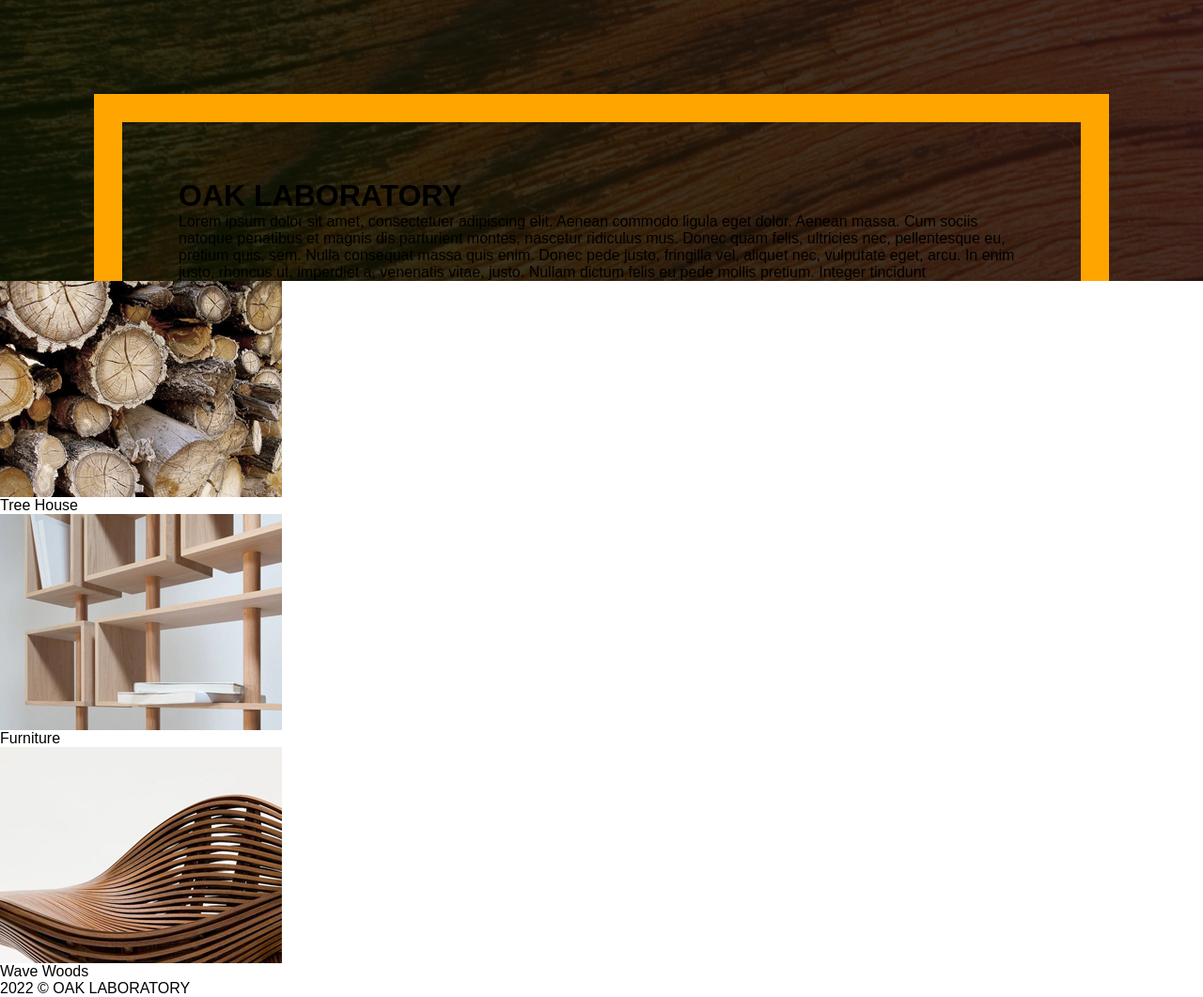
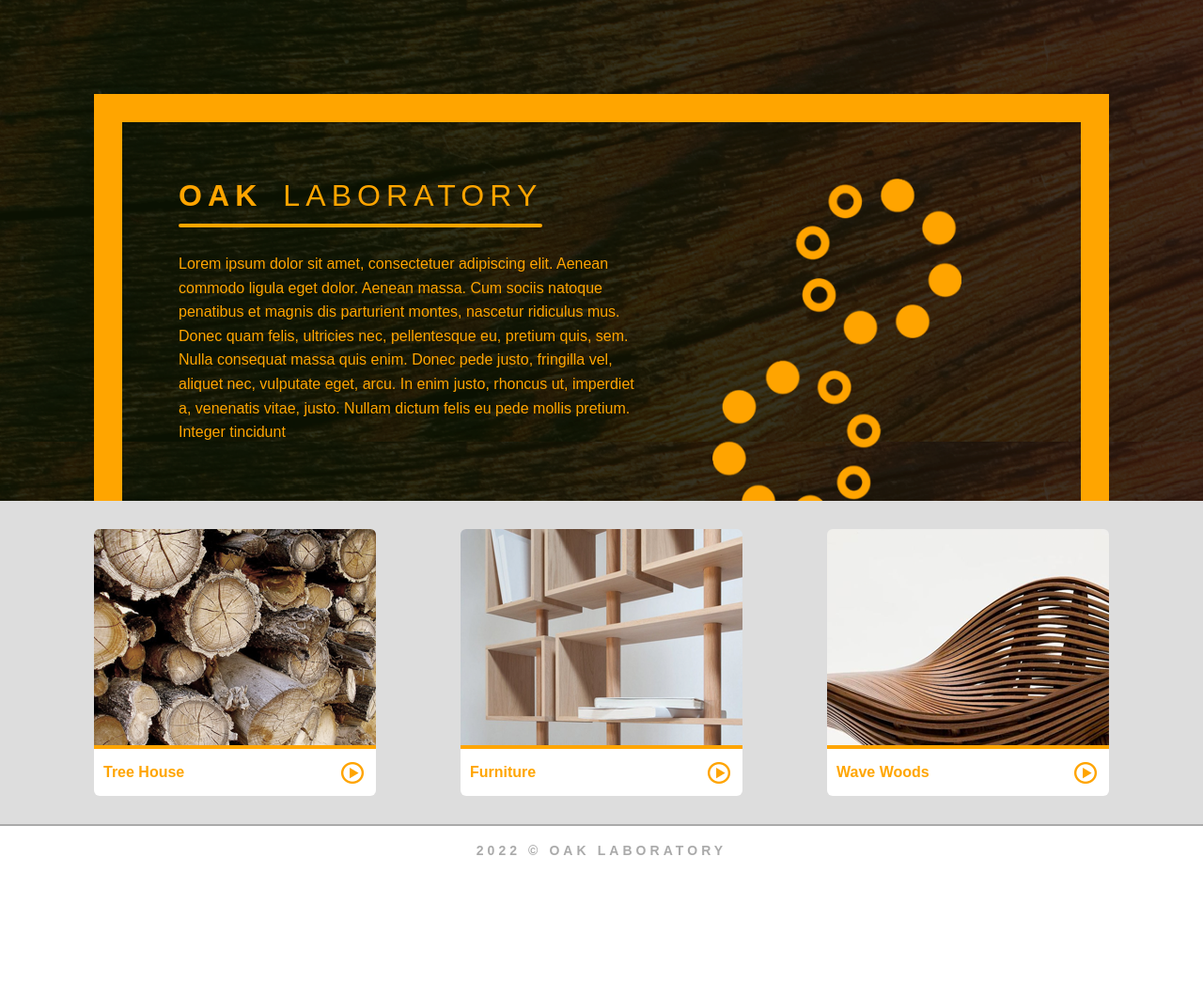
Before and after one commit to codingaring/VimCamp, a plain HTML site: page task/3week/wood2/index.html in a window 1280 px wide. Shown: the whole page at 94% size. After the commit the page ends 931 px from the top, so only its background shows below. Drawn offline with Linux system fonts and the light colour scheme.

Commit message:
week3_날아간 파일 복구

```diff
--- a/task/3week/wood2/index.html
+++ b/task/3week/wood2/index.html
@@ -1,4 +1,3 @@
-<!DOCTYPE html>
 <html>
 
 <head>
@@ -10,9 +9,9 @@
 <body>
   <main class="main">
     <header class="header">
-      <div class="header-border">
       <div class="header-layout">
-          <h1 class="header-title"><span class="bold">OAK</span> LABORATORY</h1>
+        <div class="header-contentBox">
+          <h1 class="header-title"><span class="bold">OAK</span>LABORATORY</h1>
           <p class="header-content">Lorem ipsum dolor sit amet, consectetuer adipiscing elit. Aenean commodo ligula eget
             dolor. Aenean massa.
             Cum
@@ -25,19 +24,24 @@
       </div>
     </header>
     <section class="card-list">
+      <div class="card-list-layout">
         <div class="card"><img class="card-img" src="./images/type-a.png" alt="tree house" />
           <div class="card-info">
             <p class="card-title">Tree House</p>
+            <button type="button" class="card-btn"><img src="./images/play.png" alt="card-button" /></button>
           </div>
         </div>
         <div class="card"><img class="card-img" src="./images/type-b.png" alt="furniture" />
           <div class="card-info">
             <p class="card-title">Furniture</p>
+            <button type="button" class="card-btn"><img src="./images/play.png" alt="card-button" /></button>
           </div>
         </div>
         <div class="card"><img class="card-img" src="./images/type-c.png" alt="wave woods" />
           <div class="card-info">
             <p class="card-title">Wave Woods</p>
+            <button type="button" class="card-btn"><img src="./images/play.png" alt="card-button" /></button>
+          </div>
         </div>
       </div>
 
--- a/task/3week/wood2/style/reset.css
+++ b/task/3week/wood2/style/reset.css
@@ -19,3 +19,9 @@ img {
 p {
   margin: 0;
 }
+
+button {
+  border : none;
+  background-color :rgba(0,0,0,0);
+  padding : 0;
+}
--- a/task/3week/wood2/style/style.css
+++ b/task/3week/wood2/style/style.css
@@ -5,19 +5,122 @@ body {
 }
 
 .header {
-  background-image: url("../images/header-bg.png");
-  background-position: center;
-  background-repeat: no-repeat;
-  display: flex;
-  padding-top: 100px;
+  background-image : url("../images/header-bg.png");
+  padding : 100px 20px 0 20px;
+
 }
 
-.header-border {
-  flex-basis: 900px;
-  border: 30px solid #ffa500;
-  border-bottom: none;
-  margin: 0 auto;
-  padding: 60px;
-  padding-bottom: 0;
-  display: flex;
+.header-layout {
+  margin : 0 auto;
+  border : 30px solid #ffa500;
+  border-bottom : none;
+  padding : 60px 60px 0;
+  max-width : 900px;
+  display : flex;
+  gap : 14px;
 }
+
+/** header container-bg */
+.header-layout::after {
+  content : "";
+  background-image : url("../images/container-bg.png");
+  background-position: center;
+  background-repeat : no-repeat;
+  background-size :contain;
+  flex-basis : 45%;
+}
+
+.header-contentBox {
+  display : flex;
+  flex-direction : column;
+  gap : 41px;
+  padding-bottom : 90px;
+  flex-basis : 55%;
+}
+
+.header-title {
+  position : relative;
+  color: #FFA500;
+  font-size: 32px;
+  letter-spacing: 6.08px;
+  font-weight : 400;
+  display : flex;
+  gap : 22px;
+  width : fit-content; /** flex-basis로 하면 안됨 */
+}
+
+.header-title::after {
+  content : "";
+  position : absolute;
+  min-width : 100%;
+  background-color:#FFA500;
+  height:4px;
+  border-radius : 12px;
+  top : 48px;
+}
+
+.bold {
+  font-weight : 700;
+}
+
+.header-content {
+  color: #FFA500;
+  line-height: 160%;
+}
+
+/** card-list */
+.card-list {
+  position : relative;
+  background-color : #ddd;
+  padding : 30px 20px 30px 20px;
+  z-index : 2;
+  margin-top : -30px;
+}
+
+.card-list-layout {
+  margin : 0 auto;
+  display : flex;
+  justify-content: space-between;
+  align-items: center;
+  max-width : 1080px;
+  gap : 30px;
+}
+
+.card {
+  border-radius : 6px;
+  overflow: hidden;
+}
+
+.card-img {
+  border-bottom : 4px solid #FFA500;
+}
+
+.card-info {
+  background-color : white;
+  padding-left : 10px;
+  display : flex;
+  justify-content: space-between;
+  align-items : center;
+}
+
+.card-title {
+  color: #FFA500;
+  font-weight: 700;
+  line-height: 160%;
+}
+
+.card-btn {
+  flex-basis : 50px;
+}
+
+/** footer */
+.footer {
+  border-top : 2px solid #aaa;
+  color: #AAA;
+  text-align: center;
+  font-size: 14px;
+  font-weight: 700;
+  line-height: 160%;
+  letter-spacing: 4.06px;
+  padding : 15px;
+}
```
Lines whose indentation alone changed are shown as unchanged.
